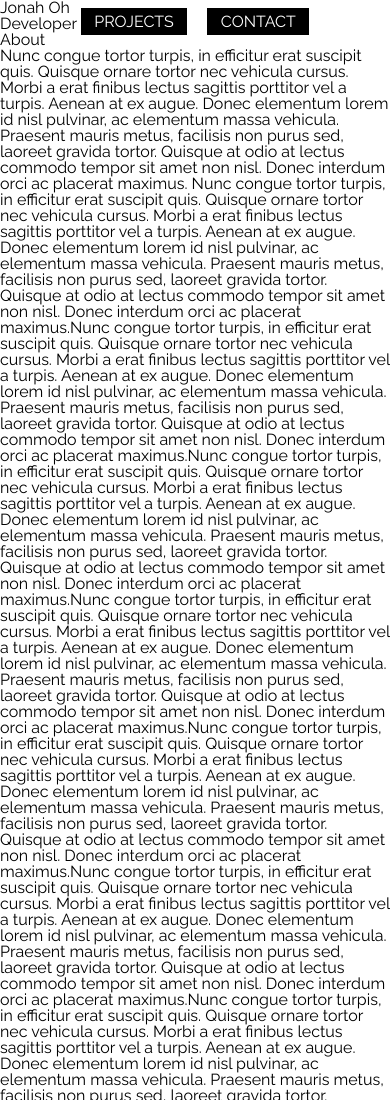
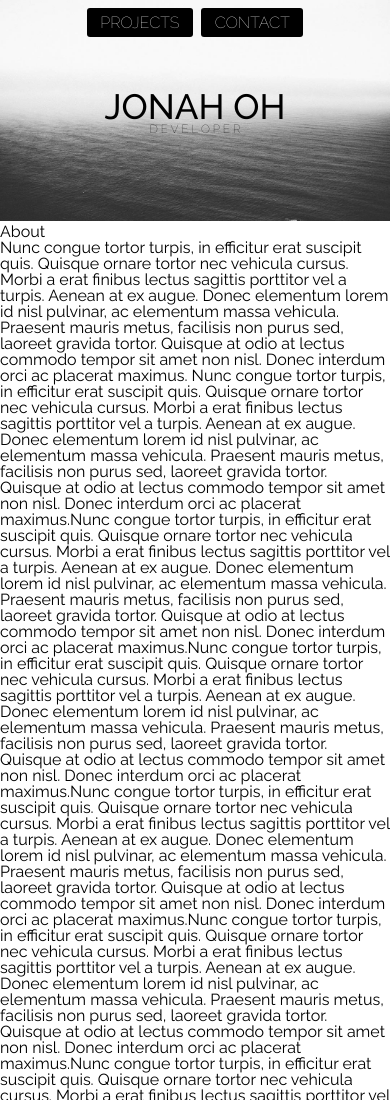
Before and after one commit to ohjonah/personal-portfolio, a plain HTML site: page public/index.html in a window 390 px wide. Shown: the top 1100 px of the page. Drawn offline with nearby package versions, Linux system fonts and the light colour scheme.

Commit message:
Style Mods: Font, Centering, Img
Cropped image. Centered text. Used responsive fonts

```diff
--- a/public/index.html
+++ b/public/index.html
@@ -33,8 +33,11 @@
 
     <main>
       <section class="hero-banner">
-        <h1>Jonah Oh</h1>
-        <p>Developer</p>
+        <img src="./assets/imgs/taylor-leopold-hero (1 of 1).jpg">
+        <div class="center">
+          <h1>JONAH OH</h1>
+          <p>D E V E L O P E R</p>
+        </div>
       </section>
 
       <section id="projects"></section>
--- a/public/styles/layout.css
+++ b/public/styles/layout.css
@@ -1,22 +1,6 @@
-/*******************
-        NAV
-********************/
-
-nav {
-  width: 100%;
-  height: auto;
-  position: fixed;
+.center {
+  position: absolute;
+  left: 50%;
+  top: 50%;
+  transform: translate(-50%,-50%);
 }
-
-nav ul {
-  text-align: center;
-}
-
-nav li {
-  max-width: 100%;
-  margin: 2%;
-  padding: 1.5% 3.5%;
-  display: inline-block;
-  background-color: #000;
-  color: #fff;
-}
--- a/public/styles/modules.css
+++ b/public/styles/modules.css
@@ -0,0 +1,57 @@
+/*******************
+        NAV
+********************/
+
+nav {
+  width: 100%;
+  height: auto;
+  position: fixed;
+  z-index: 1;
+}
+
+nav ul {
+  text-align: center;
+}
+
+nav li {
+  max-width: 100%;
+  margin: 2% 0.5%;
+  padding: 1.75% 3.5%;
+  display: inline-block;
+  border-radius: 3px;
+  background-color: #000;
+  color: #fff;
+  font-weight: 100;
+}
+
+nav li:hover {
+  border-radius: 3px;
+  opacity: .5;
+  background-color: #fff;
+  color: #000;
+  font-weight: 400;
+  border: 1px dotted #000;
+}
+
+/*******************
+      HERO-IMG
+********************/
+
+.hero-banner {
+  position: relative;
+  text-align: center;
+}
+
+.hero-banner img {
+  width: 100%;
+}
+
+.hero-banner h1 {
+  font-weight: 500;
+  font-size: 9vw;
+}
+
+.hero-banner p {
+  font-weight: 100;
+  font-size: 3vw;
+}
```
Also changed, not shown: public/assets/imgs/taylor-leopold-hero (1 of 1).jpg (added).
